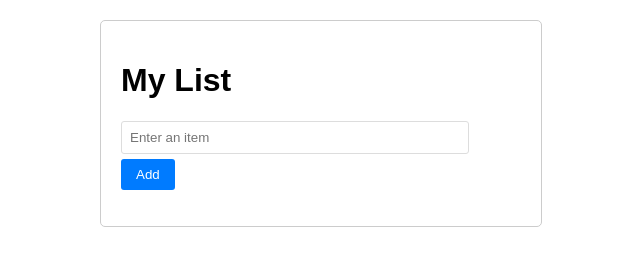
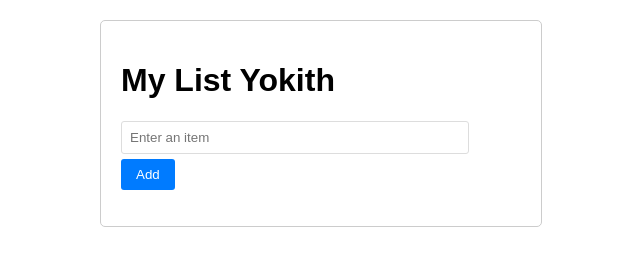
Before and after one commit to ShivaniDemo/TodoAppDemo, a website: page index.html in a window 1280 px wide. Shown: the whole page, without its empty margins (319-959 px from the left). Drawn offline with Linux system fonts and the light colour scheme.

Commit message:
Update title in index.html to 'My List Yokith'

```diff
--- a/index.html
+++ b/index.html
@@ -49,7 +49,7 @@
 </head>
 <body>
     <div id="container">
-        <h1>My List</h1>
+        <h1>My List Yokith</h1>
         <input type="text" id="itemInput" placeholder="Enter an item">
         <button id="addButton" style="margin-top: 5px;">Add</button>
         <ol id="itemList">
```
